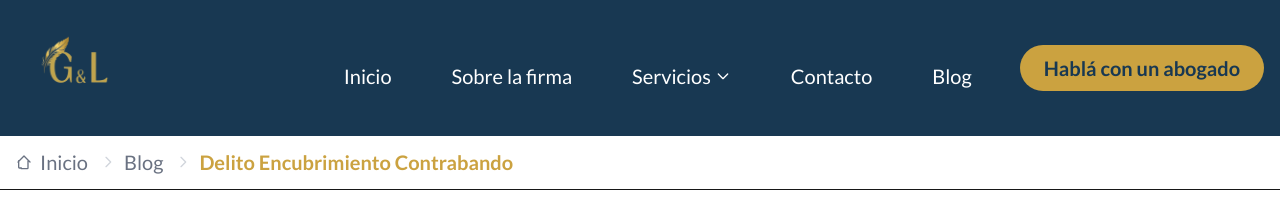
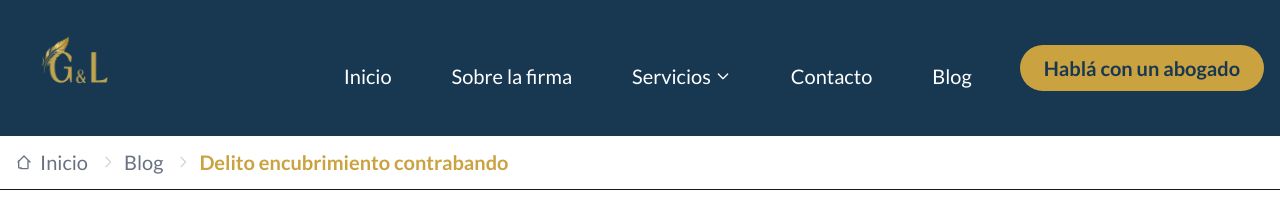
Before and after one commit to crcristian97/abogadoGomez-Lopez, a Next.js app: page /blog/delito-encubrimiento-contrabando in a window 1280 px wide. Shown: the top 220 px of the page. Built offline with nearby package versions, Linux system fonts and the light colour scheme.

Commit message:
cambios en bread

```diff
--- a/app/components/Breadcrumbs.js
+++ b/app/components/Breadcrumbs.js
@@ -16,6 +16,12 @@ const ChevronRight = ({ className = "w-4 h-4" }) => (
   </svg>
 );
 
+// Helper to lowercase all except first letter
+function capitalizeFirstOnly(str) {
+  if (!str) return '';
+  return str.charAt(0).toUpperCase() + str.slice(1).toLowerCase();
+}
+
 const Breadcrumbs = () => {
   const pathname = usePathname();
 
@@ -26,10 +32,12 @@ const Breadcrumbs = () => {
 
   const breadcrumbs = segments.map((segment, index) => {
     const href = `/${segments.slice(0, index + 1).join('/')}`;
-    const label = segment
-      .split('-')
-      .map(word => word.charAt(0).toUpperCase() + word.slice(1))
-      .join(' ');
+    // Lowercase all, then capitalize only the first letter
+    const label = capitalizeFirstOnly(
+      segment
+        .split('-')
+        .join(' ')
+    );
 
     return {
       href,
```
